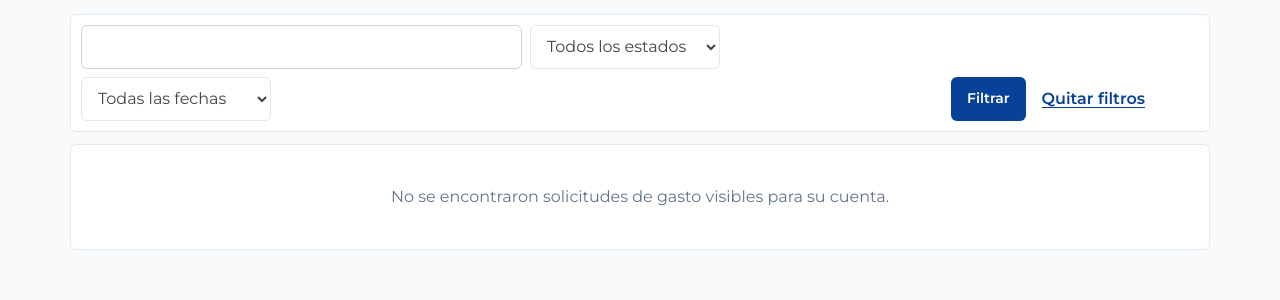
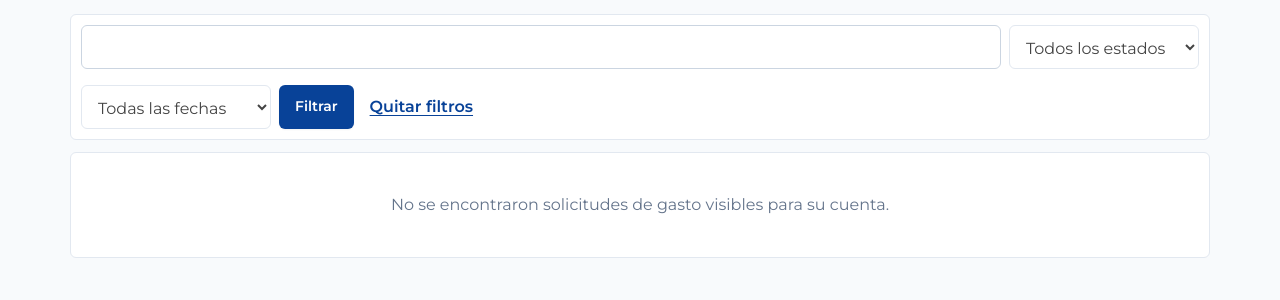
Before and after one commit to MatiasAFernandez/PS_Cooperadora, a Django app: template templates/gastos/solicitud_list.html in a window 1280 px wide. Shown: the part 119-419 px from the top of the page. Run offline with Django 5.2, Linux system fonts and the light colour scheme; the template is opened without the code that fills it: values that come from a table or form of the project are taken from there, others are empty; parts of the project's set-up code (start-up, migrations or seed data) failed here and were passed over.

Commit message:
fix(gastos): mejorar legibilidad y controles de la bandeja

```diff
--- a/static/gastos/css/solicitud_list.css
+++ b/static/gastos/css/solicitud_list.css
@@ -36,6 +36,8 @@
 }
 .bandeja-filtros .filter-wide { grid-column: 1; grid-row: 1; }
 .bandeja-filtros .form-group { margin: 0; min-width: 0; }
+.bandeja-filtros .form-group[hidden],
+.bandeja-filtros .form-group:has(> input[type="hidden"]) { display: none; }
 .bandeja-filtros .form-group > label {
     display: block; margin: 0 0 2px; color: #64748b; font-size: 11px; font-weight: 600;
 }
@@ -45,6 +47,9 @@
 .bandeja-filtros input, .bandeja-filtros select {
     min-height: 44px; width: 100%; box-sizing: border-box; padding: 0 12px;
     border: 1px solid #e2e8f0; border-radius: 6px; background: #fff;
+}
+.bandeja-filtros select {
+    height: 44px; padding-block: 11px; line-height: 20px;
 }
 .bandeja-filtros-acciones { display: flex; align-items: center; flex-wrap: wrap; gap: 8px; }
 .bandeja-atencion-control {
@@ -71,7 +76,7 @@
 .bandeja-tabla th:nth-child(3) { width: 210px; }
 .bandeja-tabla th:nth-child(4), .bandeja-tabla .bandeja-fila-accion { width: 190px; }
 .bandeja-tabla th:nth-child(4), .bandeja-tabla .bandeja-fila-accion { padding-left: 12px; padding-right: 12px; }
-.bandeja-tabla .bandeja-fila-accion .btn { width: 100%; padding: 0 14px; }
+.bandeja-tabla .bandeja-fila-accion > .btn { width: 100%; padding: 0 14px; }
 /* Un solo enlace (concepto + metadatos) con hitbox mínima de 44px */
 .bandeja-concepto {
     display: flex; flex-direction: column; justify-content: center;
@@ -79,14 +84,14 @@
 }
 .bandeja-concepto-texto {
     display: -webkit-box; -webkit-line-clamp: 2; -webkit-box-orient: vertical; overflow: hidden;
-    font-weight: 600; text-overflow: ellipsis; overflow-wrap: anywhere;
+    font-size: var(--text-base); font-weight: 600; line-height: 1.4; text-overflow: ellipsis; overflow-wrap: anywhere;
 }
 a.bandeja-concepto:hover, a.bandeja-concepto:focus-visible { color: var(--ref-blue); }
 a.bandeja-concepto:hover .bandeja-concepto-texto, a.bandeja-concepto:focus-visible .bandeja-concepto-texto { text-decoration: underline; }
 a.bandeja-concepto:focus-visible { outline: 3px solid #60a5fa; outline-offset: 2px; }
-.bandeja-meta { display: block; margin-top: 2px; color: #64748b; font-size: 12px; overflow-wrap: anywhere; }
+.bandeja-meta { display: block; margin-top: 2px; color: #64748b; font-size: var(--text-sm); overflow-wrap: anywhere; }
 .bandeja-meta strong { color: var(--ref-blue); font-weight: 700; }
-.bandeja-importe { color: var(--ref-deep-blue); white-space: nowrap; font-weight: 700; font-variant-numeric: tabular-nums; }
+.bandeja-importe { color: var(--ref-deep-blue); white-space: nowrap; font-size: var(--text-base); font-weight: 700; font-variant-numeric: tabular-nums; }
 .bandeja-importe-etiqueta { display: none; }
 .bandeja-chips { display: flex; flex-wrap: wrap; gap: 4px; }
 .bandeja-chip {
@@ -107,14 +112,14 @@ a.bandeja-concepto:focus-visible { outline: 3px solid #60a5fa; outline-offset: 2
     box-sizing: border-box; inset: 0 0 0 auto; margin: 0; max-height: none;
     width: min(100%, var(--drawer-width)); max-width: 100%; height: 100%;
     padding: 1.5rem; border: 0; border-left: 1px solid var(--ref-border);
-    color: #172033; box-shadow: var(--shadow-drawer); overflow-wrap: anywhere;
+    background: var(--ref-bg-surface, #fff); color: #172033; box-shadow: var(--shadow-drawer); overflow-wrap: anywhere;
 }
 .bandeja-panel::backdrop { background: rgb(15 23 42 / .32); }
 .bandeja-panel[open] { animation: bandeja-panel-entra .22s ease-out both; }
 .bandeja-panel[open]::backdrop { animation: bandeja-fondo-entra .22s ease-out both; }
 .bandeja-panel.is-closing { animation: bandeja-panel-sale .18s ease-in both; }
 .bandeja-panel.is-closing::backdrop { animation: bandeja-fondo-sale .18s ease-in both; }
-@keyframes bandeja-panel-entra { from { opacity: 0; transform: translateX(24px); } to { opacity: 1; transform: none; } }
+@keyframes bandeja-panel-entra { from { opacity: 1; transform: translateX(24px); } to { opacity: 1; transform: none; } }
 @keyframes bandeja-panel-sale { from { opacity: 1; transform: none; } to { opacity: 0; transform: translateX(24px); } }
 @keyframes bandeja-fondo-entra { from { opacity: 0; } to { opacity: 1; } }
 @keyframes bandeja-fondo-sale { from { opacity: 1; } to { opacity: 0; } }
@@ -123,30 +128,48 @@ a.bandeja-concepto:focus-visible { outline: 3px solid #60a5fa; outline-offset: 2
     .bandeja-panel.is-closing, .bandeja-panel.is-closing::backdrop { animation: none; }
 }
 .bandeja-panel h2 { color: var(--ref-deep-blue); font-size: var(--text-xl); }
-.bandeja-panel-cierre { text-align: right; }
+.bandeja-panel-cierre { position: absolute; top: 1rem; right: 1rem; margin: 0; }
+.bandeja-panel-cerrar {
+    display: inline-flex; align-items: center; justify-content: center;
+    width: 44px; height: 44px; min-width: 44px; min-height: 44px; padding: 0;
+    background: transparent; color: var(--color-neutral, #475569);
+    border: 1px solid transparent; border-radius: var(--radius-md, 6px); cursor: pointer;
+}
+.bandeja-panel-cerrar:hover { background: var(--color-neutral-bg, #f1f5f9); color: var(--ref-deep-blue, #090979); }
+.bandeja-panel-cerrar:focus-visible { outline: 3px solid var(--ref-bright-blue, #0d6efd); outline-offset: 2px; }
+.bandeja-panel > .bandeja-meta { padding-right: 52px; }
 .bandeja-panel dl { display: grid; grid-template-columns: 1fr 2fr; gap: .65rem; padding: 1rem; background: var(--ref-bg-muted); border-radius: var(--radius-md); }
 .bandeja-panel dt { font-weight: 600; }
 .bandeja-panel dd { margin: 0; }
 
-/* Escritorio: arriba búsqueda, estado y Requieren atención; abajo fechas y acciones */
+/* Escritorio: arriba búsqueda, estado, pendiente y Requieren atención; abajo período, fechas y acciones */
 @media (min-width: 960px) {
     .bandeja-filtros {
-        grid-template-columns: minmax(200px, 1fr) 190px 215px 120px 120px; column-gap: 8px; row-gap: 8px; align-items: end;
+        display: flex; flex-wrap: wrap; gap: 8px; align-items: flex-end;
     }
     .bandeja-filtros .filter-fields { display: contents; }
-    .bandeja-filtros .errorlist, .bandeja-filtros > :not(.filter-fields):not(.bandeja-filtros-acciones):not(.bandeja-atencion-control) { grid-column: 1 / -1; }
-    .bandeja-filtros .filter-wide { grid-column: 1; grid-row: 1; }
-    .bandeja-filtros .form-group:has(#id_estado) { grid-column: 2; grid-row: 1; }
-    .bandeja-filtros .form-group:has(#id_pendiente) { grid-column: 3; grid-row: 1; }
-    .bandeja-filtros .form-group:has(#id_periodo) { grid-column: 1; grid-row: 2; max-width: 190px; }
-    .bandeja-filtros .form-group:has(#id_dia), .bandeja-filtros .form-group:has(#id_mes) { grid-column: 2; grid-row: 2; }
-    .bandeja-filtros .form-group:has(#id_anio) { grid-column: 3; grid-row: 2; }
-    .bandeja-atencion-control { grid-column: 4 / span 2; grid-row: 1; justify-self: start; min-width: 210px; white-space: nowrap; box-sizing: border-box; justify-content: center; }
-    .bandeja-filtros-acciones { display: flex; grid-column: 4 / span 2; grid-row: 2; align-items: center; flex-wrap: wrap; gap: 8px; min-width: 0; }
+    .bandeja-filtros::after { content: ""; flex-basis: 100%; height: 0; margin-top: -8px; order: 5; }
+    .bandeja-filtros .errorlist,
+    .bandeja-filtros > :not(.filter-fields):not(.bandeja-filtros-acciones):not(.bandeja-atencion-control) {
+        flex-basis: 100%; order: 0;
+    }
+    .bandeja-filtros .filter-wide { order: 1; flex: 1 1 220px; }
+    .bandeja-filtros .form-group:has(#id_estado) { order: 2; flex: 0 0 190px; }
+    .bandeja-filtros .form-group:has(#id_pendiente) { order: 3; flex: 0 0 215px; }
+    .bandeja-atencion-control {
+        order: 4; flex: 0 0 auto; min-width: 210px; white-space: nowrap; box-sizing: border-box; justify-content: center;
+    }
+    .bandeja-filtros .form-group:has(#id_periodo) { order: 6; flex: 0 0 190px; }
+    .bandeja-filtros .form-group:has(#id_dia),
+    .bandeja-filtros .form-group:has(#id_mes) { order: 7; flex: 0 0 170px; }
+    .bandeja-filtros .form-group:has(#id_anio) { order: 8; flex: 0 0 130px; }
+    .bandeja-filtros-acciones {
+        order: 9; display: flex; align-items: center; flex-wrap: wrap; gap: 8px; flex: 0 1 auto; min-width: 0;
+    }
 }
 
 @media (max-width: 959px) {
-    .bandeja-header .btn { width: 100%; }
+    .bandeja-header .bandeja-acciones, .bandeja-header .btn { width: 100%; }
     .bandeja-filtros { grid-template-columns: minmax(0, 1fr); }
     .bandeja-filtros .filter-fields { grid-template-columns: 1fr 1fr; }
     .bandeja-filtros .filter-wide { grid-column: 1 / -1; }
@@ -158,7 +181,7 @@ a.bandeja-concepto:focus-visible { outline: 3px solid #60a5fa; outline-offset: 2
     .bandeja-tabla td { height: auto; padding: 0; border: 0; }
     .bandeja-tabla .bandeja-fila-accion { width: auto; padding: 0; }
     .bandeja-solicitud, .bandeja-estado, .bandeja-fila-accion { grid-column: 1 / -1; }
-    .bandeja-tabla .bandeja-importe { width: auto; grid-column: 1; text-align: left; font-size: 15px; }
+    .bandeja-tabla .bandeja-importe { width: auto; grid-column: 1; text-align: left; }
     .bandeja-importe-etiqueta { display: block; color: #64748b; font-size: 11px; font-weight: 600; text-transform: uppercase; letter-spacing: .04em; }
 }
 @media (max-width: 480px) {
--- a/templates/gastos/_bandeja_fila.html
+++ b/templates/gastos/_bandeja_fila.html
@@ -17,7 +17,7 @@
         <a class="btn {% if s.accion_bandeja == 'Ver detalle' %}btn-secondary{% else %}btn-primary{% endif %}" href="{{ detalle_href }}{{ s.ancla_bandeja }}" aria-label="{{ s.accion_bandeja }} de la solicitud {{ s.pk }}">{{ s.accion_bandeja }}</a>
         {% if vista_rapida %}
             <dialog class="bandeja-panel" id="resumen-{{ s.pk }}" aria-labelledby="resumen-titulo-{{ s.pk }}">
-                <form method="dialog" class="bandeja-panel-cierre"><button class="btn btn-secondary" autofocus>Cerrar</button></form>
+                <form method="dialog" class="bandeja-panel-cierre"><button type="submit" class="bandeja-panel-cerrar" aria-label="Cerrar vista rápida" autofocus><svg viewBox="0 0 24 24" width="20" height="20" fill="none" stroke="currentColor" stroke-width="2" stroke-linecap="round" stroke-linejoin="round" aria-hidden="true" focusable="false"><path d="M18 6 6 18M6 6l12 12"/></svg></button></form>
                 <p class="bandeja-meta">Solicitud #{{ s.pk }}</p>
                 <h2 id="resumen-titulo-{{ s.pk }}">{{ s.concepto }}</h2>
                 <div class="bandeja-chips">
```
